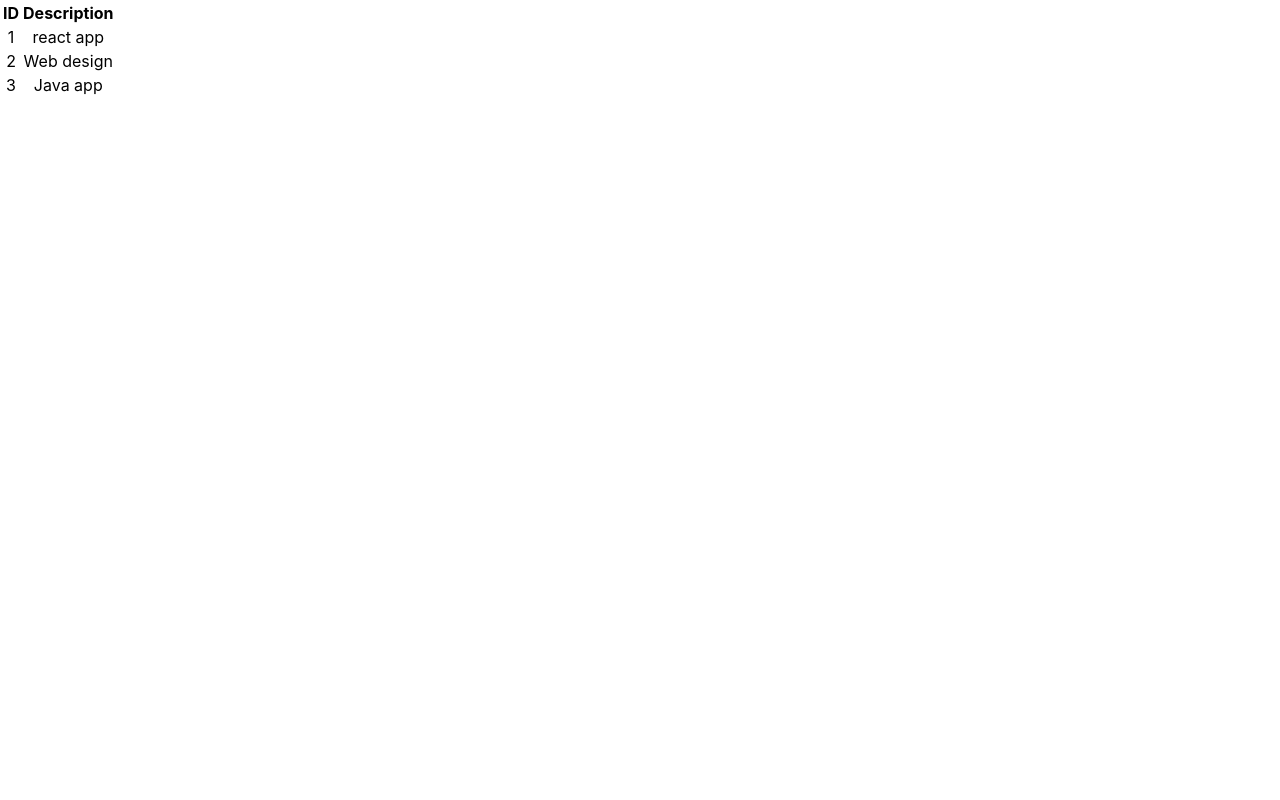
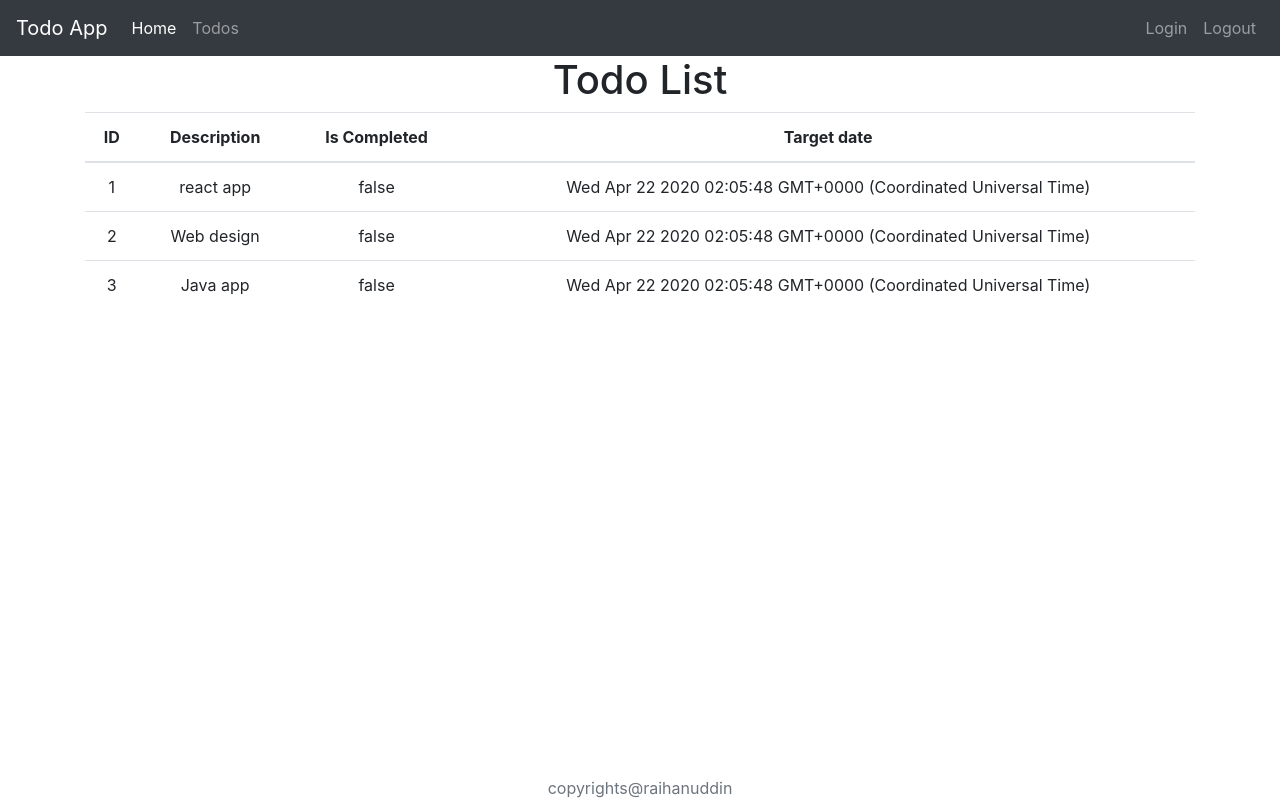
Before and after one commit to raihanuddin561/full_stack_spring_boot_project, a React (Create React App) app in the folder todo-app/: page /todo in a window 1280 px wide. Built offline with nearby package versions, Linux system fonts and the light colour scheme; the HTML template or start-up script is replaced by a standard one.

Commit message:
added bootstrap and session storage function

```diff
--- a/todo-app/src/App.css
+++ b/todo-app/src/App.css
@@ -1,3 +1,8 @@
+footer{
+  position: absolute;
+  bottom: 0px;
+  width: 100%;
+}
 .App {
   text-align: center;
 }
--- a/todo-app/src/App.js
+++ b/todo-app/src/App.js
@@ -1,5 +1,6 @@
 import React from 'react';
 import './App.css';
+import './bootstrap.css';
 import TodoApp from './components/todo-app/TodoApp';
 
 function App() {
--- /dev/null
+++ b/todo-app/src/bootstrap.css
@@ -0,0 +1 @@
+@import url(https://unpkg.com/bootstrap@4.3.1/dist/css/bootstrap.min.css)
--- /dev/null
+++ b/todo-app/src/components/todo-app/Authentication.js
@@ -0,0 +1,7 @@
+class Authentication{
+    regeisterSuccess(name,password){
+        console.log("login success with session storage")
+        sessionStorage.setItem("authenticationUser",name)
+    }
+}
+export default new Authentication()
--- /dev/null
+++ b/todo-app/src/components/todo-app/FooterComponent.jsx
@@ -0,0 +1,20 @@
+import React,{Component} from "react"
+
+
+class FooterComponent extends Component{
+    render(){
+        return (
+            <>
+            <footer>
+
+  <span className=" text-muted">
+    copyrights@raihanuddin
+  </span>
+
+           </footer>
+           </>
+        )
+    }
+}
+
+export default FooterComponent
--- /dev/null
+++ b/todo-app/src/components/todo-app/HeaderComponent.jsx
@@ -0,0 +1,46 @@
+import React,{Component} from "react"
+import {Link} from "react-router-dom"
+
+class HeaderComponent extends Component{
+    render(){
+        return (
+
+            <header>
+
+                <nav className="navbar navbar-expand-lg navbar-dark bg-dark">
+                <a className="navbar-brand" href="/">Todo App</a>
+                <button className="navbar-toggler" type="button" data-toggle="collapse" data-target="#navbarSupportedContent" aria-controls="navbarSupportedContent" aria-expanded="false" aria-label="Toggle navigation">
+                    <span className="navbar-toggler-icon"></span>
+                </button>
+
+                <div className="collapse navbar-collapse" id="navbarSupportedContent">
+                    <ul className="navbar-nav mr-auto">
+                    <li className="nav-item">
+                        <Link className="nav-link active" to="/welcome/raihan">Home <span className="sr-only">(current)</span></Link>
+                    </li>
+                    <li className="nav-item">
+                        <Link className="nav-link" to="/todo">Todos</Link>
+                    </li>
+
+                    </ul>
+                    <ul className="navbar-nav justify-content-end">
+
+                <li className="nav-item">
+                <Link className="nav-link" to="/login">Login</Link>
+                </li>
+                <li className="nav-item">
+                    <Link className="nav-link" to="/logout">Logout</Link>
+                </li>
+
+                </ul>
+
+                </div>
+                </nav>
+
+            </header>
+
+        )
+    }
+}
+
+export default HeaderComponent
--- /dev/null
+++ b/todo-app/src/components/todo-app/LogoutComponent.jsx
@@ -0,0 +1,15 @@
+import React,{Component} from "react"
+import {Link} from "react-router-dom"
+
+class LogoutComponent extends Component{
+    render(){
+        return (
+            <>
+                <h1>You have successfully logged out</h1>
+                <div>Thank you for using our site</div>
+            </>
+        )
+    }
+}
+
+export default LogoutComponent
--- a/todo-app/src/components/todo-app/TodoApp.css
+++ b/todo-app/src/components/todo-app/TodoApp.css
@@ -1,3 +1,4 @@
+
 button{
     background-color: green;
     width: 80px;
--- a/todo-app/src/components/todo-app/TodoApp.jsx
+++ b/todo-app/src/components/todo-app/TodoApp.jsx
@@ -2,9 +2,12 @@ import React,{Component} from 'react'
 import {BrowserRouter as Router,Route,Switch} from "react-router-dom"
 import Welcome from "./Welcome"
 import WelcomeTo from "./WelcomeTo"
-import Raihan from "./Raihan"
+import Header from "./HeaderComponent"
+import Footer from "./FooterComponent"
 import "./TodoApp.css"
 import TodoList from './TodoList'
+import LogoutComponent from "./LogoutComponent"
+import Authentication from "./Authentication.js"
 class TodoApp extends Component{
     render(){
         return (
@@ -12,13 +15,16 @@ class TodoApp extends Component{
             <Router>
 
                <>
+               <Header/>
                <Switch>
                 <Route path="/" exact component={LoginComponent} />
+                <Route path="/login" exact component={LoginComponent} />
                 <Route path="/welcome/:name" exact component={Welcome} />
-                <Route path="/wel" component={WelcomeTo} />
+                <Route path="/logout" component={LogoutComponent} />
                 <Route path="/todo" exact component={TodoList} />
                 <Route component = {ErrorComponent}/>
                 </Switch>
+                <Footer/>
                </>
 
             </Router>
@@ -51,6 +57,7 @@ class LoginComponent extends Component{
     }
     loginClicked(){
         if(this.state.username==="raihanuddin" && this.state.password==="dummy"){
+            Authentication.regeisterSuccess(this.state.username,this.state.password)
             this.setState({
                 showSuccessMessage: true,
                 invalidCredential:false
@@ -67,16 +74,18 @@ class LoginComponent extends Component{
     }
     render(){
         return (
-            <div>
+            <>
+              <h1>Login</h1>
+              <div className="container">
+                {this.state.invalidCredential && <div className="alert alert-warning">Invalid credential</div>}
 
-                {this.state.invalidCredential && <div>Invalid credential</div>}
-                {this.state.showSuccessMessage && <div>Login Success</div>}
-                User Name: <input type="text" name="username" value={this.state.username} onChange={this.handleChange}/>
+                User Name: <input className="form-control" type="text" name="username" value={this.state.username} onChange={this.handleChange}/>
                 <br/>
-                Password: <input type="password" name="password" value={this.state.password} onChange={this.handleChange}/>
+                Password: <input className="form-control" type="password" name="password" value={this.state.password} onChange={this.handleChange}/>
                 <br/>
-                <button onClick={this.loginClicked}>Login</button>
-            </div>
+                <button className="btn btn-success" onClick={this.loginClicked}>Login</button>
+                </div>
+            </>
         )
     }
 }
--- a/todo-app/src/components/todo-app/TodoList.jsx
+++ b/todo-app/src/components/todo-app/TodoList.jsx
@@ -6,20 +6,24 @@ class TodoList extends Component {
         super(props)
         this.state = {
             todos:[
-                {id:1,description:"react app"},
-                {id:2,description:"Web design"},
-                {id:3,description:"Java app"},
+                {id:1,description:"react app",done:false,targetDate:new Date()},
+                {id:2,description:"Web design",done:false,targetDate:new Date()},
+                {id:3,description:"Java app",done:false,targetDate:new Date()},
             ]
         }
     }
     render(){
         return (
-            <div className="todoList">
-                <table>
+            <>
+                <h1>Todo List</h1>
+               <div className="container">
+                <table className="table">
                         <thead>
                             <tr>
                                 <th>ID</th>
                                 <th>Description</th>
+                                <th>Is Completed</th>
+                                <th>Target date</th>
                             </tr>
                         </thead>
                         <tbody>
@@ -29,12 +33,15 @@ class TodoList extends Component {
                                 <tr>
                                 <td>{todo.id}</td>
                             <td>{todo.description}</td>
+                            <td>{todo.done.toString()}</td>
+                            <td>{todo.targetDate.toString()}</td>
                             </tr>
                             )
                             }
                         </tbody>
                     </table>
                </div>
+            </>
         )
     }
 }
--- a/todo-app/src/components/todo-app/Welcome.jsx
+++ b/todo-app/src/components/todo-app/Welcome.jsx
@@ -1,11 +1,16 @@
 import React,{Component} from "react"
+import {Link} from "react-router-dom"
 
 class Welcome extends Component{
     render(){
         return (
-            <div>
-                <h1>Welcome {this.props.match.params.name}</h1>
-            </div>
+            <>
+                <div className="container">
+                    <h1>Welcome {this.props.match.params.name}!</h1>
+                    <p>You can go to you todo from <Link to="/todo">Here</Link></p>
+                </div>
+
+            </>
         )
     }
 }
```
Lines whose indentation alone changed are shown as unchanged.
